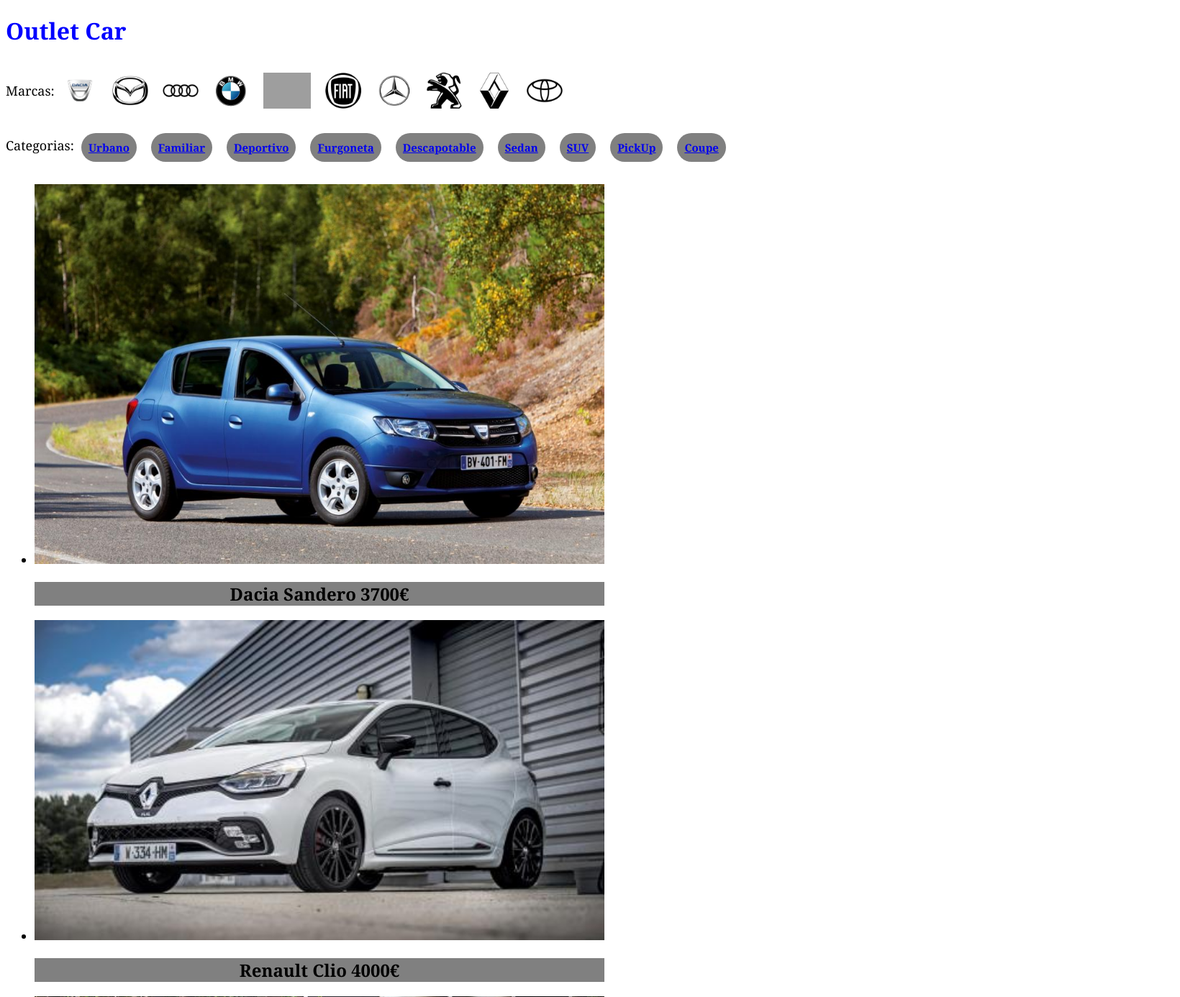
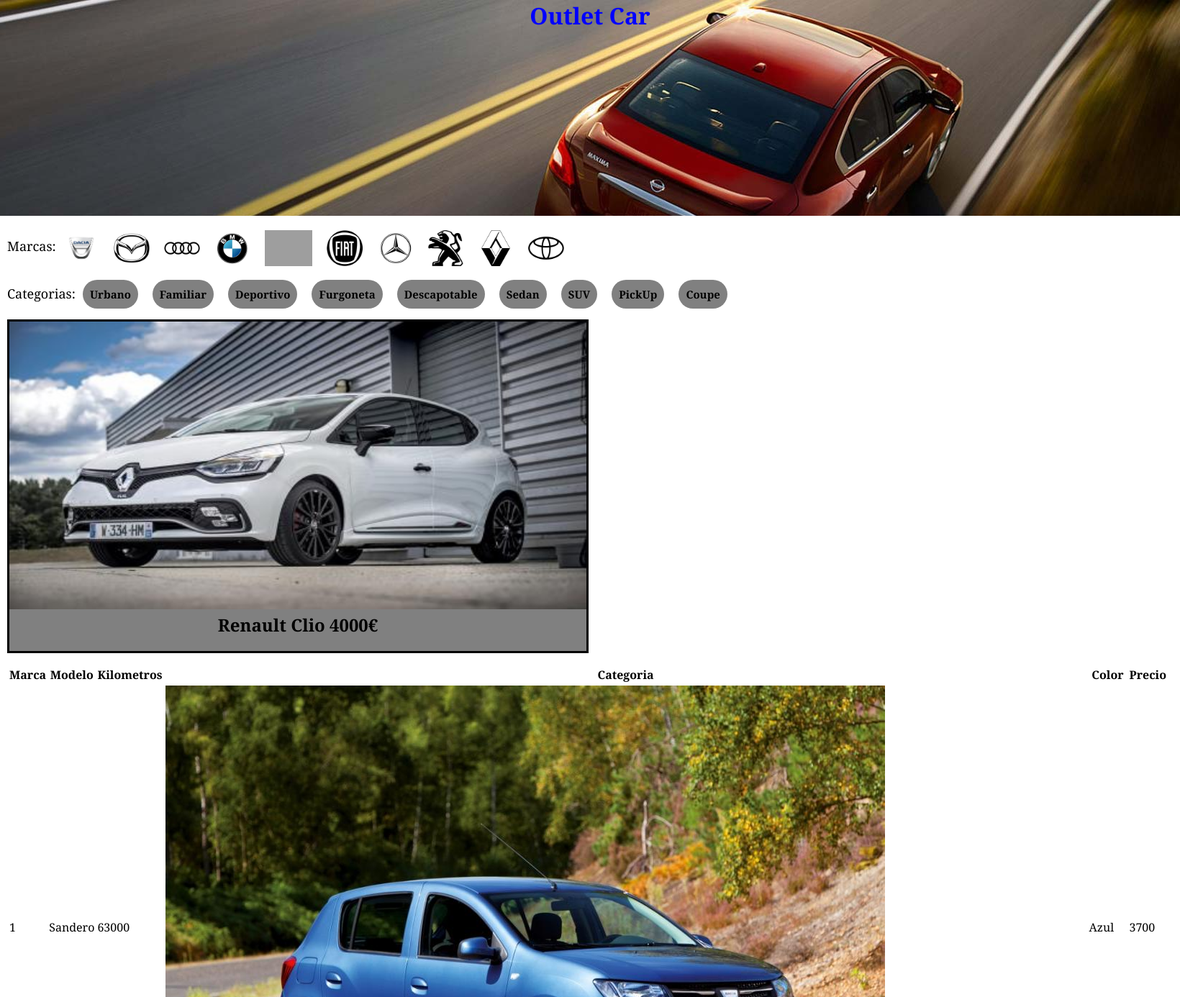
Before and after one commit to rubenclaveras/OutletCar, a Django app: page / in a window 1640 px wide. Shown: the top 1386 px of the page at 72% size. Run offline with Django 3.2, Linux system fonts and the light colour scheme; data comes from the database, SQL or seed files in the repository; grey boxes are pictures that could not be loaded.

Commit message:
Diseño css

```diff
--- a/static/styles/estilos.css
+++ b/static/styles/estilos.css
@@ -1,5 +1,25 @@
 * {
     font-family: Cambria, Cochin, Georgia, Times, 'Times New Roman', serif;
+    margin-top: 0px;
+    margin-left: 0px;
+    margin-right: 0px;
+}
+
+header {
+    margin-top: 0;
+    margin-bottom: 20px;
+    text-align: center;
+    height: 300px;
+    background: url(../fotos/banner/banner.jpg) 100% 0;
+}
+
+.banner {
+    width: 100%;
+}
+
+main {
+    margin-left: 10px;
+    margin-right: 10px;
 }
 
 h1 {
@@ -10,12 +30,17 @@ h3 {
     font-size: 15px;
 }
 
+a {
+    text-decoration: none;
+    color: black;
+}
+
 .marcas {
     display: flex;
 }
 
 .s1 {
-    margin-top: 28px;
+    margin-top: 10px;
     font-size: large;
 }
 
@@ -32,6 +57,7 @@ h3 {
 
 .categorias {
     display: flex;
+    color: black;
 }
 
 .categoria {
@@ -41,21 +67,70 @@ h3 {
     background-color: gray;
     border-radius: 180px;
     padding: 10px;
-    text-decoration: none;
 }
 
 .s2 {
-    margin-top: 20px;
+    margin-top: 7px;
     font-size: large;
 }
 
+.slider {
+    width: 50%;
+    overflow: hidden;
+}
+
+.slider ul {
+    display: flex;
+    padding: 0;
+    width: 400%;
+    animation: cambio 20s infinite alternate;
+}
+
+.slider li {
+    width: 100%;
+    list-style: none;
+}
+
+@keyframes cambio {
+    0% {
+        margin-left: 0;
+    }
+    20% {
+        margin-left: 0;
+    }
+    25% {
+        margin-left: -100%;
+    }
+    45% {
+        margin-left: -100%;
+    }
+    50% {
+        margin-left: -200%;
+    }
+    70% {
+        margin-left: -200%;
+    }
+    75% {
+        margin-left: -300%;
+    }
+    100% {
+        margin-left: -300%;
+    }
+}
+
+.anuncio {
+    width: 99%;
+    border: 3px solid black;
+    background-color: grey;
+}
+
 .textoAnuncio {
-    width: 50%;
+    width: 100%;
     text-align: center;
-    background-color: gray;
+    background-color: grey;
 }
 
 .imagenGrande {
-    width: 50%;
-    height: auto;
+    width: 100%;
+    height: 400px;
 }
--- a/templates/index.html
+++ b/templates/index.html
@@ -14,6 +14,7 @@
     <header>
         <h1>Outlet Car</h1>
     </header>
+    <main>
         <div class="marcas"><span class="s1">Marcas: </span> {% for marca in marcas%}
             <h3 class="marca">
                 <a href="/cochesMarca"><img class="logo" src="{{ marca.logo.url }}" alt="{{ marca.nombreMarca }}" title="{{ marca.nombreMarca }}"></a>
@@ -123,6 +124,7 @@
             </h2>
             {% endfor %}
         </div>
+    </main>
 </body>
 
 </html>
```
Also changed, not shown: static/fotos/banner/banner.jpg (added), 1 other file. Lines whose indentation alone changed are shown as unchanged.
